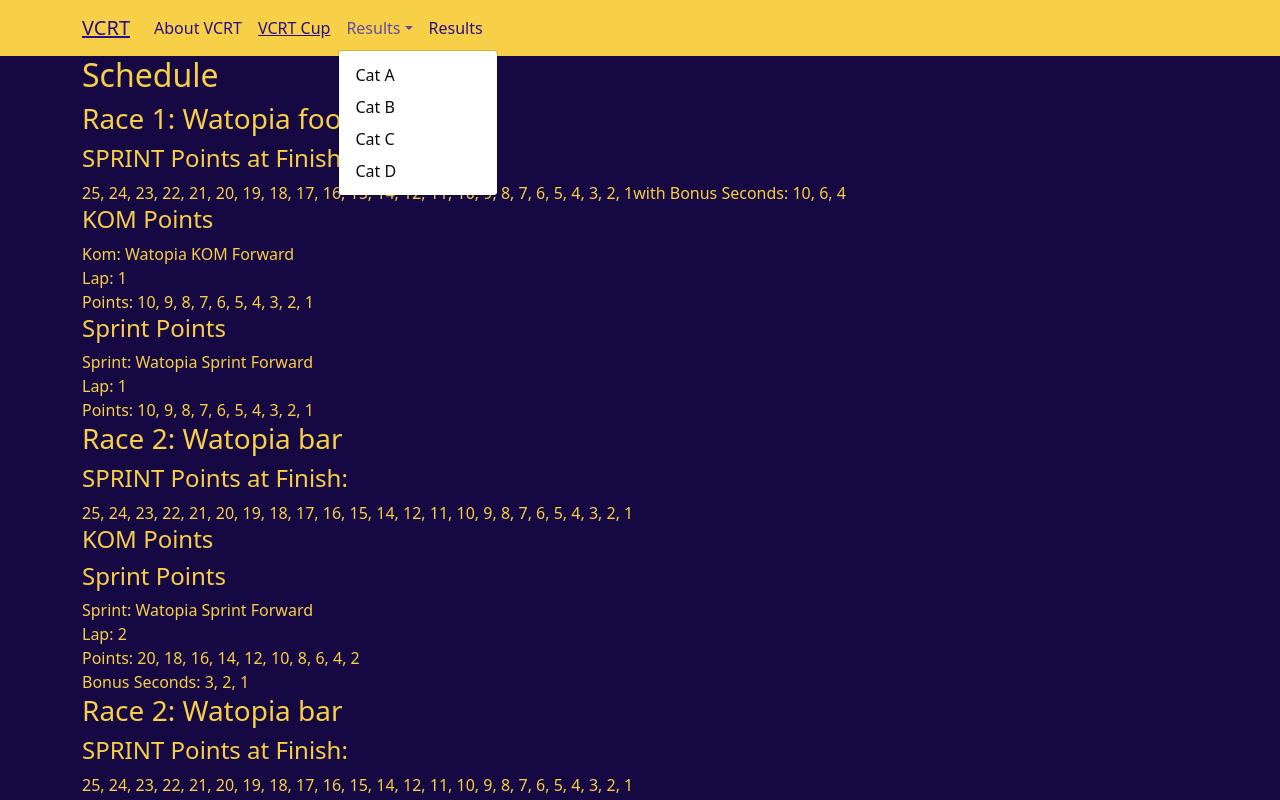
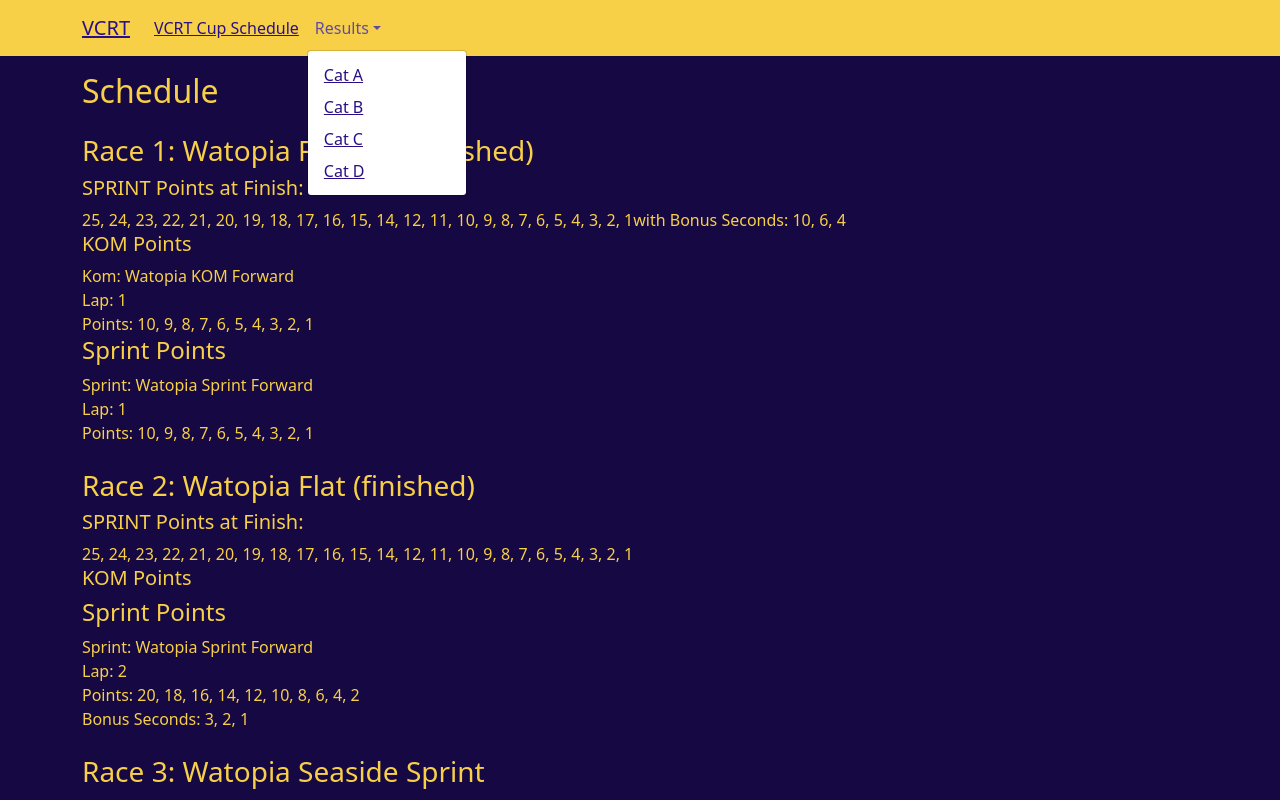
Before and after one commit to robinjoerke/vcrt-cup, a React app: page /schedule in a window 1280 px wide. Both pictures are taken after a click on the button "Results". Shown: the top 800 px of the page. Built offline with nearby package versions, Linux system fonts and the light colour scheme.

Commit message:
restructured page

```diff
--- a/package.json
+++ b/package.json
@@ -1,11 +1,12 @@
 {
-  "name": "vcrt-cup",
+  "name": "vcrtcup",
   "version": "1.0.0",
   "description": "",
   "main": "index.js",
   "scripts": {
     "test": "echo \"Error: no test specified\" && exit 1",
-    "start": "webpack serve --mode development --hot --progress --color --port 3009 --open"
+    "start": "webpack serve --mode development --hot --progress --color --port 3009 --open",
+    "build": "webpack"
   },
   "keywords": [],
   "author": "",
--- a/src/components/Navbar.tsx
+++ b/src/components/Navbar.tsx
@@ -14,15 +14,13 @@
             <Navbar.Toggle aria-controls="basic-navbar-nav" />
             <Navbar.Collapse id="basic-navbar-nav">
                 <Nav className="me-auto">
-                    <Nav.Link href="#home">About VCRT</Nav.Link>
-                    <Nav.Link><Link to="/schedule">VCRT Cup</Link></Nav.Link>
+                    <Nav.Link><Link to="/schedule">VCRT Cup Schedule</Link></Nav.Link>
                     <NavDropdown title="Results" id="basic-nav-dropdown">
-                        <NavDropdown.Item href="#cup-results-a">Cat A</NavDropdown.Item>
-                        <NavDropdown.Item href="#cup-results-b">Cat B</NavDropdown.Item>
-                        <NavDropdown.Item href="#cup-results-c">Cat C</NavDropdown.Item>
-                        <NavDropdown.Item href="#cup-results-D">Cat D</NavDropdown.Item>
+                        <NavDropdown.Item href="#cup-results-a"><Link to="/results-a">Cat A</Link></NavDropdown.Item>
+                        <NavDropdown.Item href="#cup-results-b"><Link to="/results-b">Cat B</Link></NavDropdown.Item>
+                        <NavDropdown.Item href="#cup-results-c"><Link to="/results-c">Cat C</Link></NavDropdown.Item>
+                        <NavDropdown.Item href="#cup-results-d"><Link to="/results-d">Cat D</Link></NavDropdown.Item>
                     </NavDropdown>
-                    <Nav.Link href="#cup-results">Results</Nav.Link>
                 </Nav>
             </Navbar.Collapse>
         </Container>
--- a/src/index.html
+++ b/src/index.html
@@ -4,7 +4,7 @@
     <meta charset="UTF-8">
     <meta name="viewport" content="width=device-width, initial-scale=1.0">
     <meta http-equiv="X-UA-Compatible" content="ie=edge">
-    <title>React Typescript Webpack</title>
+    <title>VCRT Cup</title>
 </head>
 <body>
 <!-- React app root element -->
--- a/src/pages/Landing.tsx
+++ b/src/pages/Landing.tsx
@@ -1,4 +1,13 @@
 import React from "react";
 import {Link} from "react-router-dom";
 import {Navigation} from "../components/Navbar";
-export const Landing = () => <>        <Navigation/></>;
+import {Container} from "react-bootstrap";
+export const Landing = () => <>        <Navigation/>
+<Container>
+<h2></h2>
+    <p>Vicious Cycle Race Team (VCRT) is a rapidly growing e-racing team, racing predominantly on Zwift. We love e-racing but also want to boost our real-world performance. The team ethos is honest racing, in the correct category at the correct weight.</p>
+
+<p>Whether in D or A+ category, VCRT riders are brought together by a desire to have fun whilst getting stronger, fairly.</p>
+
+<p>To join visit: <a className={'link-warning'} href={'zwiftpower.com/team.php?id=5032'}>zwiftpower.com/team.php?id=5032</a></p>
+</Container></>;
--- a/src/pages/Results.tsx
+++ b/src/pages/Results.tsx
@@ -27,36 +27,79 @@
 import {CatGreenJerseyTable} from "../components/CatGreenJerseyTable";
 import {CatPolkaDotJerseyTable} from "../components/CatPolkaDotJerseyTable";
 
-export const Results = () => {
-
+export const ResultsA = () => {
     return <>
+        <Navigation/>
         <Container>
-            <About/>
-            <h3 id={'cup'}>VCRT Cup</h3>
+            <h2>Cat A Result</h2>
             <CatGCTable id={'cup-results-a'} title={'Cat A GC'} gc={gcA}/>
-            <CatGCTable id={'cup-results-b'} title={'Cat B GC'} gc={gcB}/>
-            <CatGCTable id={'cup-results-c'} title={'Cat C GC'} gc={gcC}/>
-            <CatGCTable id={'cup-results-d'} title={'Cat D GC'} gc={gcD}/>
             <CatGreenJerseyTable title={'Cat A Sprint Ranking'} gc={greenJerseyA} />
-            <CatGreenJerseyTable title={'Cat B Sprint Ranking'} gc={greenJerseyB} />
-            <CatGreenJerseyTable title={'Cat C Sprint Ranking'} gc={greenJerseyC} />
-            <CatGreenJerseyTable title={'Cat D Sprint Ranking'} gc={greenJerseyD} />
             <CatPolkaDotJerseyTable title={'Cat A KOM Ranking'} gc={polkaDotJerseyA} />
-            <CatPolkaDotJerseyTable title={'Cat B KOM Ranking'} gc={polkaDotJerseyB} />
-            <CatPolkaDotJerseyTable title={'Cat C KOM Ranking'} gc={polkaDotJerseyC} />
-            <CatPolkaDotJerseyTable title={'Cat D KOM Ranking'} gc={polkaDotJerseyD} />
             <h3 id={'cup-by-race'}>VCRT Cup Races</h3>
             {
-                vcrtCupSeason1.races.map(race =>
+                vcrtCupSeason1.races.filter(r => r.finished).map(race =>
                     <>
                         <h4>{race.specification.title}</h4>
                         <RaceResultTable title={`Cat A`} cat={'A'} raceResult={calculateSingleRaceResult(race)} />
-                        <RaceResultTable title={`Cat B`} cat={'B'} raceResult={calculateGC({totalRaces: 1, finishedRaces: 1, races: [race]})} />
-                        <RaceResultTable title={`Cat C`} cat={'C'} raceResult={calculateGC({totalRaces: 1, finishedRaces: 1, races: [race]})} />
-                        <RaceResultTable title={`Cat D`} cat={'D'} raceResult={calculateGC({totalRaces: 1, finishedRaces: 1, races: [race]})} />
                     </>)
             }
         </Container>
     </>
-
 }
+export const ResultsB = () => {
+    return <>
+        <Navigation/>
+        <Container>
+            <h2>Cat B Result</h2>
+            <CatGCTable id={'cup-results-b'} title={'Cat B GC'} gc={gcB}/>
+            <CatGreenJerseyTable title={'Cat B Sprint Ranking'} gc={greenJerseyB} />
+            <CatPolkaDotJerseyTable title={'Cat B KOM Ranking'} gc={polkaDotJerseyB} />
+            <h3 id={'cup-by-race'}>VCRT Cup Races</h3>
+            {
+                vcrtCupSeason1.races.filter(r => r.finished).map(race =>
+                    <>
+                        <h4>{race.specification.title}</h4>
+                        <RaceResultTable title={`Cat B`} cat={'B'} raceResult={calculateSingleRaceResult(race)} />
+                    </>)
+            }
+        </Container>
+    </>
+}
+export const ResultsC = () => {
+    return <>
+        <Navigation/>
+        <Container>
+            <h2>Cat C Result</h2>
+            <CatGCTable id={'cup-results-c'} title={'Cat C GC'} gc={gcC}/>
+            <CatGreenJerseyTable title={'Cat C Sprint Ranking'} gc={greenJerseyC} />
+            <CatPolkaDotJerseyTable title={'Cat C KOM Ranking'} gc={polkaDotJerseyC} />
+            <h3 id={'cup-by-race'}>VCRT Cup Races</h3>
+            {
+                vcrtCupSeason1.races.filter(r => r.finished).map(race =>
+                    <>
+                        <h4>{race.specification.title}</h4>
+                        <RaceResultTable title={`Cat C`} cat={'C'} raceResult={calculateSingleRaceResult(race)} />
+                    </>)
+            }
+        </Container>
+    </>
+}
+export const ResultsD = () => {
+    return <>
+        <Navigation/>
+        <Container>
+            <h2>Cat D Result</h2>
+            <CatGCTable id={'cup-results-d'} title={'Cat D GC'} gc={gcD}/>
+            <CatGreenJerseyTable title={'Cat D Sprint Ranking'} gc={greenJerseyD} />
+            <CatPolkaDotJerseyTable title={'Cat D KOM Ranking'} gc={polkaDotJerseyD} />
+            <h3 id={'cup-by-race'}>VCRT Cup Races</h3>
+            {
+                vcrtCupSeason1.races.filter(r => r.finished).map(race =>
+                    <>
+                        <h4>{race.specification.title}</h4>
+                        <RaceResultTable title={`Cat D`} cat={'D'} raceResult={calculateSingleRaceResult(race)} />
+                    </>)
+            }
+        </Container>
+    </>
+}
--- a/src/pages/Schedule.tsx
+++ b/src/pages/Schedule.tsx
@@ -7,19 +7,19 @@
 export const Schedule = () => <>
     <Navigation/>
     <Container>
-        <h2>Schedule</h2>{
+        <h2 className={'mt-3'}>Schedule</h2>{
         vcrtCupSeason1.races.map(race => {
 
 
             return <>
-                <h3>{race.specification.title}</h3>
-                <h4>{race.specification.finish.primeCat.toString()} Points at Finish: </h4>
+                <h3 className={'mt-4'}>{race.specification.title}{race.finished ? ' (finished)' : ''}</h3>
+                <h5>{race.specification.finish.primeCat.toString()} Points at Finish: </h5>
 
                 {race.specification.finish.points.map(p => p * (race.specification.finish.factor || 1)).join(', ')}
                 {
                     (race.specification.finish.bonus && race.specification.finish.bonus.length) ? <>with Bonus Seconds: {race.specification.finish.bonus.join(', ')}<br/></> : null
                 }
-                <h4>KOM Points</h4>
+                <h5>KOM Points</h5>
                 {
                     race.specification.primeSpecification.kom.map(kom => {
                         return <>
--- a/src/stores/races/races.ts
+++ b/src/stores/races/races.ts
@@ -3,8 +3,7 @@
 import {
     calculateGC,
     calculateGreenJersey,
-    caluclatePolkaDotJersey,
-    getRiders
+    caluclatePolkaDotJersey
 } from "./dataConversion";
 import {
     RaceSeries,
@@ -19,7 +18,7 @@
         ...race1,
         finished: true,
         specification: {
-            title: 'Race 1: Watopia foo',
+            title: 'Race 1: Watopia Figure 8',
             finish: {
                 primeCat: "SPRINT",
                 points: defaultFinishPoints,
@@ -46,7 +45,7 @@
         ...race2,
         finished: true,
         specification: {
-            title: 'Race 2: Watopia bar',
+            title: 'Race 2: Watopia Flat',
             finish: {
                 primeCat: "SPRINT",
                 points: defaultFinishPoints,
@@ -67,7 +66,7 @@
     {
         finished: false,
         specification: {
-            title: 'Race 2: Watopia bar',
+            title: 'Race 3: Watopia Seaside Sprint',
             finish: {
                 primeCat: "SPRINT",
                 points: defaultFinishPoints,
@@ -76,11 +75,22 @@
             primeSpecification: {
                 sprint: [{
                     name: 'Watopia Sprint Forward',
-                    lap: 2,
+                    lap: 1,
                     type: 'FAL',
-                    factor: 2,
-                    bonus: [3, 2, 1]
-                }],
+                    factor: 1,
+                },
+                    {
+                        name: 'Watopia Sprint Forward',
+                        lap: 2,
+                        type: 'FAL',
+                        factor: 1,
+                    },
+                    {
+                        name: 'Watopia Sprint Forward',
+                        lap: 3,
+                        type: 'FAL',
+                        factor: 1,
+                    }],
                 kom: [] as unknown[],
             }
         }
--- a/webpack.config.js
+++ b/webpack.config.js
@@ -1,9 +1,9 @@
 const path = require('path');
+const webpack = require('webpack');
 const HtmlWebpackPlugin = require('html-webpack-plugin');
 var MiniCssExtractPlugin = require('mini-css-extract-plugin');
 
-var isProduction =
-    process.argv.indexOf('-p') >= 0 || process.env.NODE_ENV === 'production';
+var isProduction =  process.argv.indexOf('-p') >= 0 || process.env.NODE_ENV === 'production';
 
 module.exports = {
     mode: 'none',
@@ -58,6 +58,9 @@
         new MiniCssExtractPlugin({
             filename: 'resources/[contenthash].css',
         }),
+        new webpack.DefinePlugin({
+            'process.env.NODE_ENV': isProduction ? JSON.stringify('production'):  JSON.stringify('development')
+        }),
     ],
     devServer: {
         port: 3009,
```
Also changed, not shown: src/App.tsx (+17 -4 lines), 1 other file (tests, documents, lock files or other folders).
